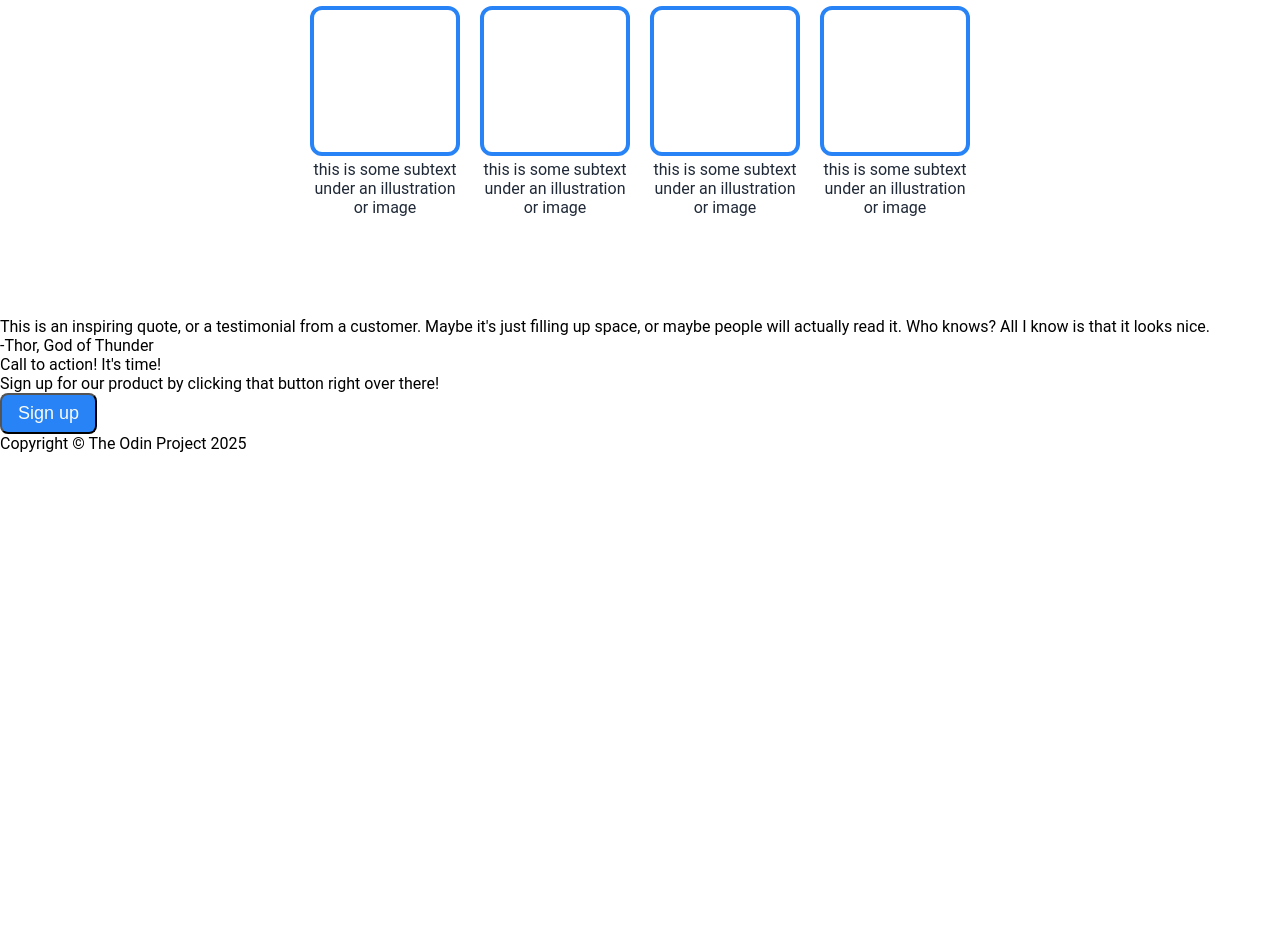
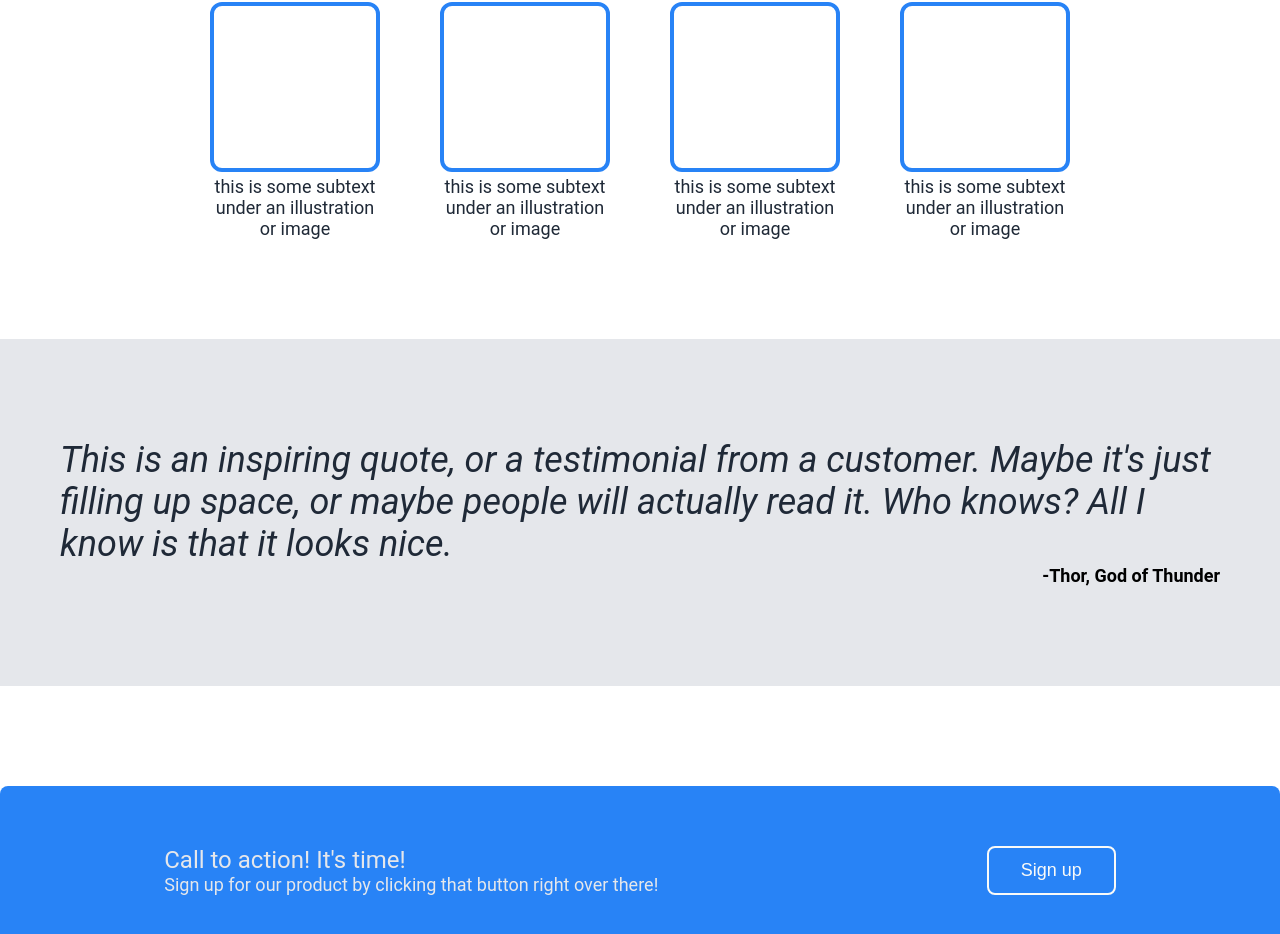
Before and after one commit to BASU4100/landing-page-project, a plain HTML site: page index.html in a window 1280 px wide. Shown: the part 458-1392 px from the top of the page. Before the commit the page ends 911 px from the top, so only its background shows below. Drawn offline with Linux system fonts and the light colour scheme.

Commit message:
Modified index.html and styles.css
Applied CSS on section 3 and 4.

```diff
--- a/index.html
+++ b/index.html
@@ -49,8 +49,10 @@
         <div class="credit">-Thor, God of Thunder</div>
     </div>
     <div class="section4">
-        <div class="heading">Call to action! It's time!</div>
+        <div class="promo">
+            <div class="heading">Call to action! It's time!</div>
         <div class="sub-heading">Sign up for our product by clicking that button right over there!</div>
+        </div>
         <button>Sign up</button>
     </div>
     <div class="footer">
--- a/styles.css
+++ b/styles.css
@@ -54,7 +54,8 @@ a, .text {
 
 button {
     background-color: #2883f6;
-    padding: 8px 16px;
+    padding: 8px 32px;
+    border: none;
     border-radius: 8px;
     color: #f9faf8;
     font-size: 18px;
@@ -79,18 +80,18 @@ button {
 
 .items {
     display: flex;
-    gap: 20px;
+    gap: 60px;
     padding-bottom: 100px;
     justify-content: center;
 }
 
 .item {
-    width: 150px;
+    width: 170px;
 }
 
 .box {
-    height: 150px;
-    width: 150px;
+    height: 170px;
+    width: 170px;
     box-sizing: border-box;
     border: 4px solid #2883f6;
     border-radius: 12px;
@@ -98,6 +99,48 @@ button {
 }
 
 .sub-text {
+    font-size: 18px;
     text-align: center;
     color: #1f2937;
 }
+
+.section3 {
+    background-color: #e5e7eb;
+    padding: 100px 0;
+}
+
+.quote {
+    font-style: italic;
+    font-size: 36px;
+    color: #1f2937;
+    padding: 0 60px;
+}
+
+.credit {
+    font-size: 18px;
+    font-weight: bold;
+    padding: 0 60px;
+    text-align: end;
+}
+
+.section4 {
+    padding: 60px 0;
+    background-color: #2883f6;
+    color: #e5e7eb;
+    display: flex;
+    justify-content: space-around;
+    margin: 100px 0;
+    border-radius: 8px;
+}
+
+.heading {
+    font-size: 24px;
+}
+
+.sub-heading {
+    font-size: 18px;
+}
+
+.section4 button {
+    border: 2px solid #f9faf8;
+}
```
